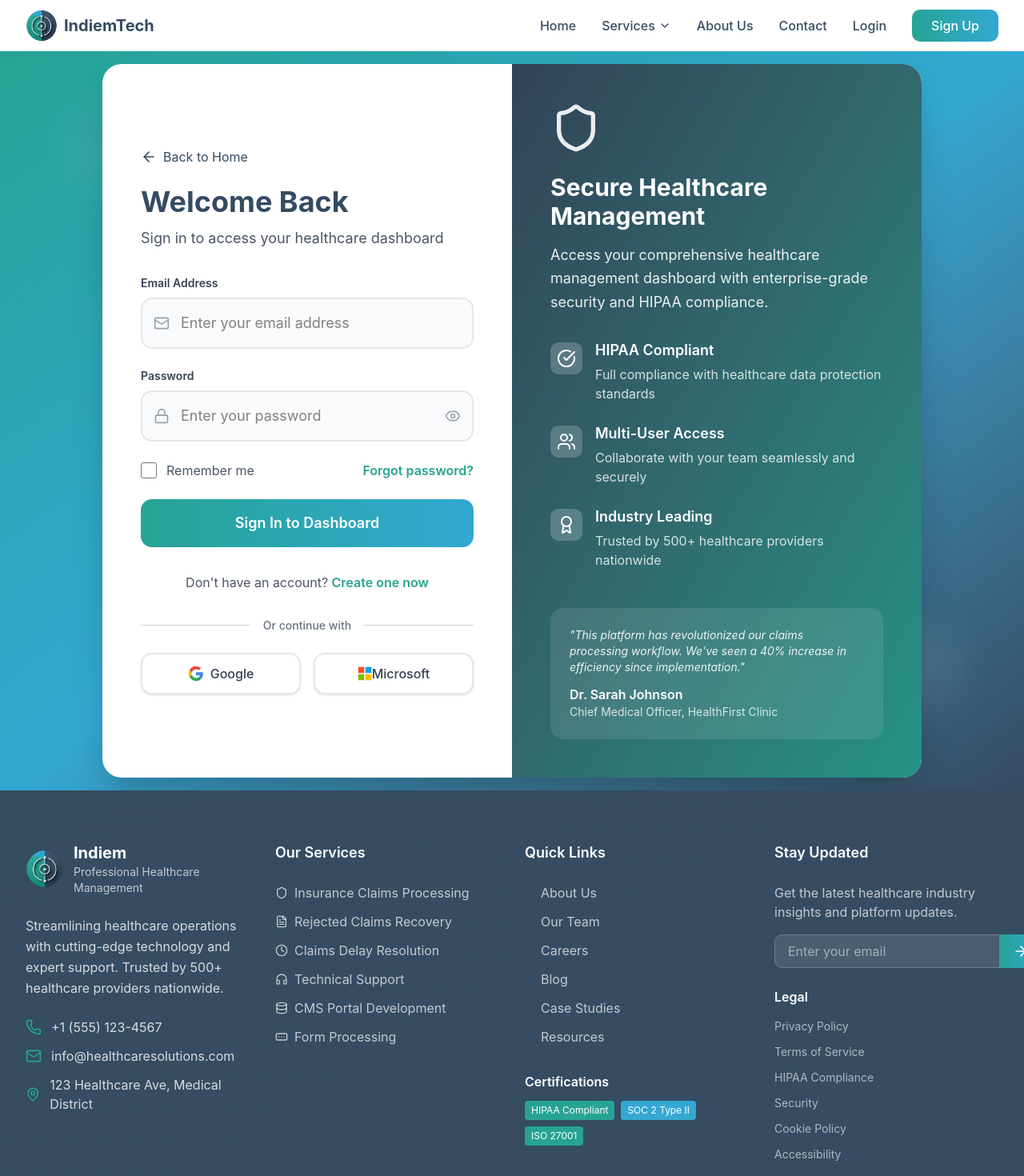
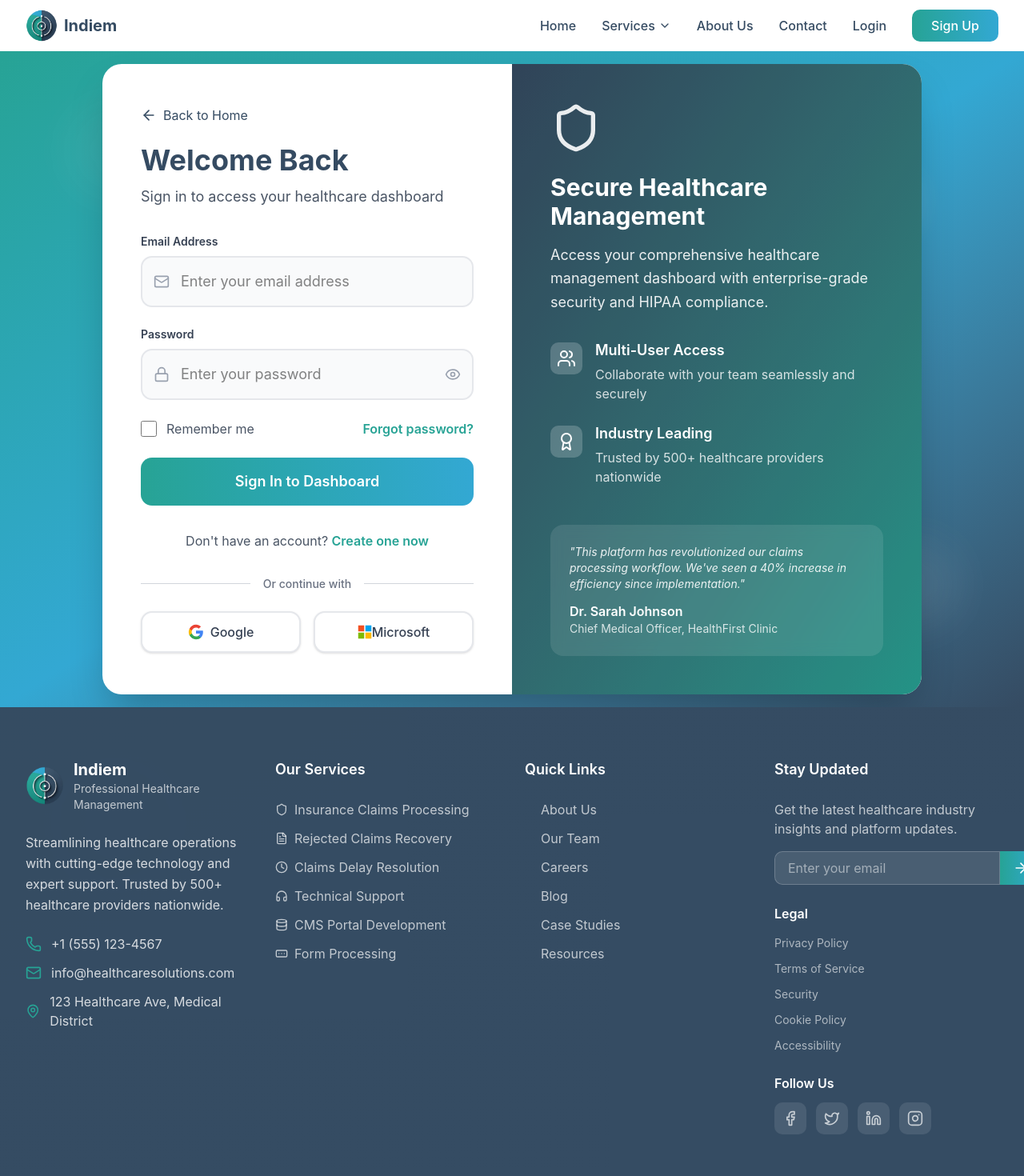
Before and after one commit to aryanrajput955/healthcare, a Next.js app: page /login in a window 1280 px wide. Shown: the top 1470 px of the page at 80% size. Built offline with nearby package versions, Linux system fonts and the light colour scheme.

Commit message:
first commit

```diff
--- a/app/components/footer.js
+++ b/app/components/footer.js
@@ -48,7 +48,7 @@ export default function Footer() {
   const legalLinks = [
     { name: 'Privacy Policy', href: '#privacy' },
     { name: 'Terms of Service', href: '#terms' },
-    { name: 'HIPAA Compliance', href: '#hipaa' },
+    // { name: 'HIPAA Compliance', href: '#hipaa' },
     { name: 'Security', href: '#security' },
     { name: 'Cookie Policy', href: '#cookies' },
     { name: 'Accessibility', href: '#accessibility' }
@@ -146,14 +146,14 @@ export default function Footer() {
               </ul>
 
               {/* Certifications */}
-              <div className="mt-8">
+              {/* <div className="mt-8">
                 <h5 className="font-semibold mb-3 text-white">Certifications</h5>
                 <div className="flex flex-wrap gap-2">
                   <span className="bg-[#27A395] text-white text-xs px-2 py-1 rounded">HIPAA Compliant</span>
                   <span className="bg-[#33A8D3] text-white text-xs px-2 py-1 rounded">SOC 2 Type II</span>
                   <span className="bg-[#27A395] text-white text-xs px-2 py-1 rounded">ISO 27001</span>
                 </div>
-              </div>
+              </div> */}
             </div>
 
             {/* Newsletter & Legal */}
--- a/app/components/navbar.js
+++ b/app/components/navbar.js
@@ -39,7 +39,7 @@ export default function Navbar() {
               alt="logo"
               className="w-10 h-10 object-contain"
             />
-            <span className="text-xl font-bold text-[#354B62]">IndiemTech</span>
+            <span className="text-xl font-bold text-[#354B62]">Indiem</span>
           </Link>
 
           {/* Desktop Navigation */}
--- a/app/contact/page.js
+++ b/app/contact/page.js
@@ -507,7 +507,7 @@ export default function ContactPage() {
       </section>
 
       {/* Map Section */}
-      <section ref={mapRef} className="py-20 bg-gray-50">
+      {/* <section ref={mapRef} className="py-20 bg-gray-50">
         <div className="max-w-7xl mx-auto px-4 sm:px-6 lg:px-8">
           <div className="text-center mb-12">
             <h2 className="text-4xl font-bold text-[#354B62] mb-4">Find Us</h2>
@@ -530,7 +530,7 @@ export default function ContactPage() {
             </div>
           </div>
         </div>
-      </section>
+      </section> */}
     </div>
   )
 }
--- a/app/login/page.js
+++ b/app/login/page.js
@@ -213,7 +213,7 @@ export default function LoginPage() {
             </div>
 
             <div className="space-y-6">
-              <div className="flex items-start space-x-4">
+              {/* <div className="flex items-start space-x-4">
                 <div className="bg-white/20 rounded-lg p-2 mt-1">
                   <CheckCircle className="w-6 h-6" />
                 </div>
@@ -221,7 +221,7 @@ export default function LoginPage() {
                   <h3 className="font-semibold text-lg mb-1">HIPAA Compliant</h3>
                   <p className="text-white/80">Full compliance with healthcare data protection standards</p>
                 </div>
-              </div>
+              </div> */}
 
               <div className="flex items-start space-x-4">
                 <div className="bg-white/20 rounded-lg p-2 mt-1">
--- a/app/page.js
+++ b/app/page.js
@@ -11,7 +11,7 @@ gsap.registerPlugin(ScrollTrigger)
 export default function HomePage() {
   const heroRef = useRef(null)
   const servicesRef = useRef(null)
-  const statsRef = useRef(null)
+  // const statsRef = useRef(null)
   const featuresRef = useRef(null)
 
   useEffect(() => {
@@ -55,20 +55,20 @@ export default function HomePage() {
     )
 
     // Stats counter animation
-    gsap.fromTo(statsRef.current.querySelectorAll('.stat-number'),
-      { textContent: 0 },
-      {
-        textContent: (i, target) => target.getAttribute('data-value'),
-        duration: 1.5,
-        ease: "power1.out",
-        snap: { textContent: 1 },
-        scrollTrigger: {
-          trigger: statsRef.current,
-          start: "top 80%",
-          toggleActions: "play none none none"
-        }
-      }
-    )
+    // gsap.fromTo(statsRef.current.querySelectorAll('.stat-number'),
+    //   { textContent: 0 },
+    //   {
+    //     textContent: (i, target) => target.getAttribute('data-value'),
+    //     duration: 1.5,
+    //     ease: "power1.out",
+    //     snap: { textContent: 1 },
+    //     scrollTrigger: {
+    //       trigger: statsRef.current,
+    //       start: "top 80%",
+    //       toggleActions: "play none none none"
+    //     }
+    //   }
+    // )
 
     // Features animation
     gsap.fromTo(featuresRef.current.querySelectorAll('.feature-item'),
@@ -134,9 +134,9 @@ export default function HomePage() {
   ]
 
   const features = [
-    "HIPAA Compliant Systems",
+    // "HIPAA Compliant Systems",
+    "Automated Workflow Management",
     "Real-time Claim Tracking",
-    "Automated Workflow Management",
     "Advanced Analytics & Reporting",
     "Multi-payer Integration",
     "Secure Data Encryption",
@@ -170,14 +170,14 @@ export default function HomePage() {
               </p>
 
               <div className="grid grid-cols-3 gap-4 max-w-lg">
-                <div className="bg-white/10 border border-white/15 p-4 rounded-lg text-center">
+                {/* <div className="bg-white/10 border border-white/15 p-4 rounded-lg text-center">
                   <div className="text-2xl font-bold text-[#27A395]">98%</div>
                   <div className="text-sm text-white/70">Success Rate</div>
                 </div>
                 <div className="bg-white/10 border border-white/15 p-4 rounded-lg text-center">
                   <div className="text-2xl font-bold text-[#27A395]">10K+</div>
                   <div className="text-sm text-white/70">Claims Processed</div>
-                </div>
+                </div> */}
                 <div className="bg-white/10 border border-white/15 p-4 rounded-lg text-center">
                   <div className="text-2xl font-bold text-[#27A395]">24/7</div>
                   <div className="text-sm text-white/70">Support</div>
@@ -198,7 +198,7 @@ export default function HomePage() {
                 </Link>
               </div>
 
-              <div className="flex flex-wrap items-center gap-6 pt-4 text-sm text-white/80">
+              {/* <div className="flex flex-wrap items-center gap-6 pt-4 text-sm text-white/80">
                 <div className="flex items-center space-x-2">
                   <Shield className="w-4 h-4" />
                   <span>HIPAA Compliant</span>
@@ -207,7 +207,7 @@ export default function HomePage() {
                   <CheckCircle className="w-4 h-4" />
                   <span>ISO 27001 Certified</span>
                 </div>
-              </div>
+              </div> */}
             </div>
 
             <div className="lg:col-span-4 space-y-6 hidden lg:block">
@@ -266,7 +266,7 @@ export default function HomePage() {
       </section>
 
       {/* Stats Section */}
-      <section ref={statsRef} className="py-20 bg-[#354B62] text-white">
+      {/* <section ref={statsRef} className="py-20 bg-[#354B62] text-white">
         <div className="max-w-7xl mx-auto px-4 sm:px-6 lg:px-8">
           <div className="grid md:grid-cols-2 lg:grid-cols-4 gap-8">
             {stats.map((stat, index) => (
@@ -280,7 +280,7 @@ export default function HomePage() {
             ))}
           </div>
         </div>
-      </section>
+      </section> */}
 
       {/* Features Section */}
       <section ref={featuresRef} className="py-20">
--- a/app/signup/page.js
+++ b/app/signup/page.js
@@ -163,7 +163,7 @@ export default function SignupPage() {
               </div>
             </div>
 
-            <div className="mt-12 grid grid-cols-3 gap-6 text-center">
+            {/* <div className="mt-12 grid grid-cols-3 gap-6 text-center">
               <div>
                 <div className="text-3xl font-bold mb-1">10K+</div>
                 <div className="text-white/80 text-sm">Claims Processed</div>
@@ -176,7 +176,7 @@ export default function SignupPage() {
                 <div className="text-3xl font-bold mb-1">98%</div>
                 <div className="text-white/80 text-sm">Success Rate</div>
               </div>
-            </div>
+            </div> */}
 
             <div className="mt-8 p-6 bg-white/10 rounded-2xl backdrop-blur-sm">
               <p className="text-sm text-white/90 italic">
```
